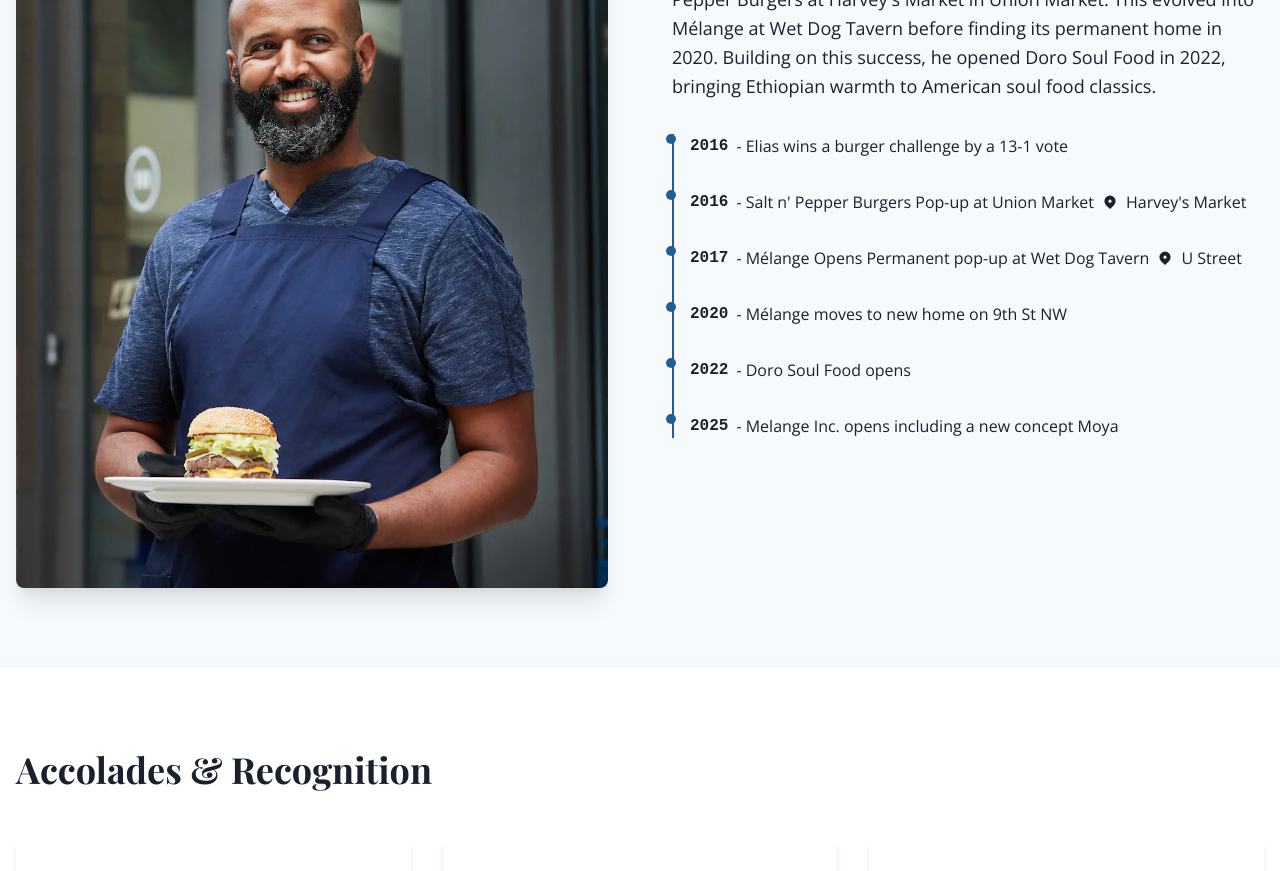
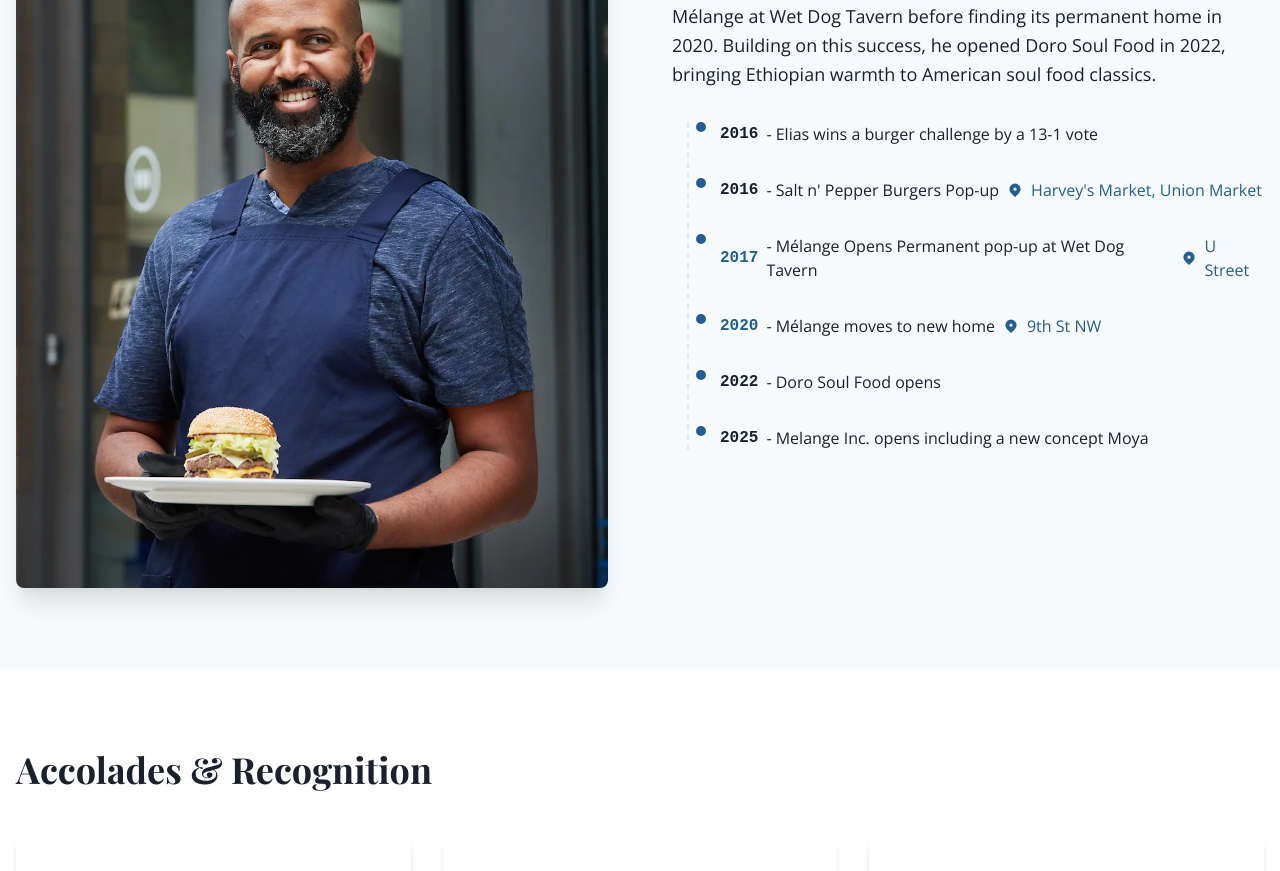
Before and after one commit to tjcandesign/melange, a React (Vite) app: page /chef-elias in a window 1280 px wide. Shown: the part 2040-2911 px from the top of the page. Built offline with nearby package versions, Linux system fonts and the light colour scheme.

Commit message:
feat: Enhance timeline styling
- Added dashed vertical line
- Centered line with timeline dots
- Applied brand color to dates and locations
- Added location icons with brand color
- Improved text formatting for consistency

```diff
--- a/src/pages/ChefElias.tsx
+++ b/src/pages/ChefElias.tsx
@@ -107,7 +107,22 @@ const ChefElias: React.FC = () => {
                 </Text>
 
                 {/* Timeline */}
-                <Box pl={4} borderLeft="2px solid" borderColor="brand.primary">
+                <Box
+                  position="relative"
+                  pl={8}
+                  ml={4}
+                  _before={{
+                    content: '""',
+                    position: 'absolute',
+                    left: '0',
+                    top: '0',
+                    bottom: '0',
+                    width: '0',
+                    borderLeft: '2px dashed',
+                    borderColor: 'gray.200',
+                    transform: 'translateX(-1px)'
+                  }}
+                >
                   <VStack spacing={8} align="stretch">
                     <Box position="relative">
                       <Box
@@ -136,9 +151,9 @@ const ChefElias: React.FC = () => {
                       <HStack align="center" spacing={2}>
                         <Text fontFamily="Courier New" fontWeight="bold">2016</Text>
                         <HStack>
-                          <Text>- Salt n' Pepper Burgers Pop-up at Union Market</Text>
-                          <Icon as={HiLocationMarker} />
-                          <Text>Harvey's Market</Text>
+                          <Text>- Salt n' Pepper Burgers Pop-up</Text>
+                          <Icon as={HiLocationMarker} color="brand.primary" />
+                          <Text color="brand.primary">Harvey's Market, Union Market</Text>
                         </HStack>
                       </HStack>
                     </Box>
@@ -153,11 +168,11 @@ const ChefElias: React.FC = () => {
                         bg="brand.primary"
                       />
                       <HStack align="center" spacing={2}>
-                        <Text fontFamily="Courier New" fontWeight="bold">2017</Text>
+                        <Text fontFamily="Courier New" fontWeight="bold" color="brand.primary">2017</Text>
                         <HStack>
                           <Text>- Mélange Opens Permanent pop-up at Wet Dog Tavern</Text>
-                          <Icon as={HiLocationMarker} />
-                          <Text>U Street</Text>
+                          <Icon as={HiLocationMarker} color="brand.primary" />
+                          <Text color="brand.primary">U Street</Text>
                         </HStack>
                       </HStack>
                     </Box>
@@ -172,8 +187,12 @@ const ChefElias: React.FC = () => {
                         bg="brand.primary"
                       />
                       <HStack align="center" spacing={2}>
-                        <Text fontFamily="Courier New" fontWeight="bold">2020</Text>
-                        <Text>- Mélange moves to new home on 9th St NW</Text>
+                        <Text fontFamily="Courier New" fontWeight="bold" color="brand.primary">2020</Text>
+                        <Text>- Mélange moves to new home</Text>
+                        <HStack>
+                          <Icon as={HiLocationMarker} color="brand.primary" />
+                          <Text color="brand.primary">9th St NW</Text>
+                        </HStack>
                       </HStack>
                     </Box>
 
```
